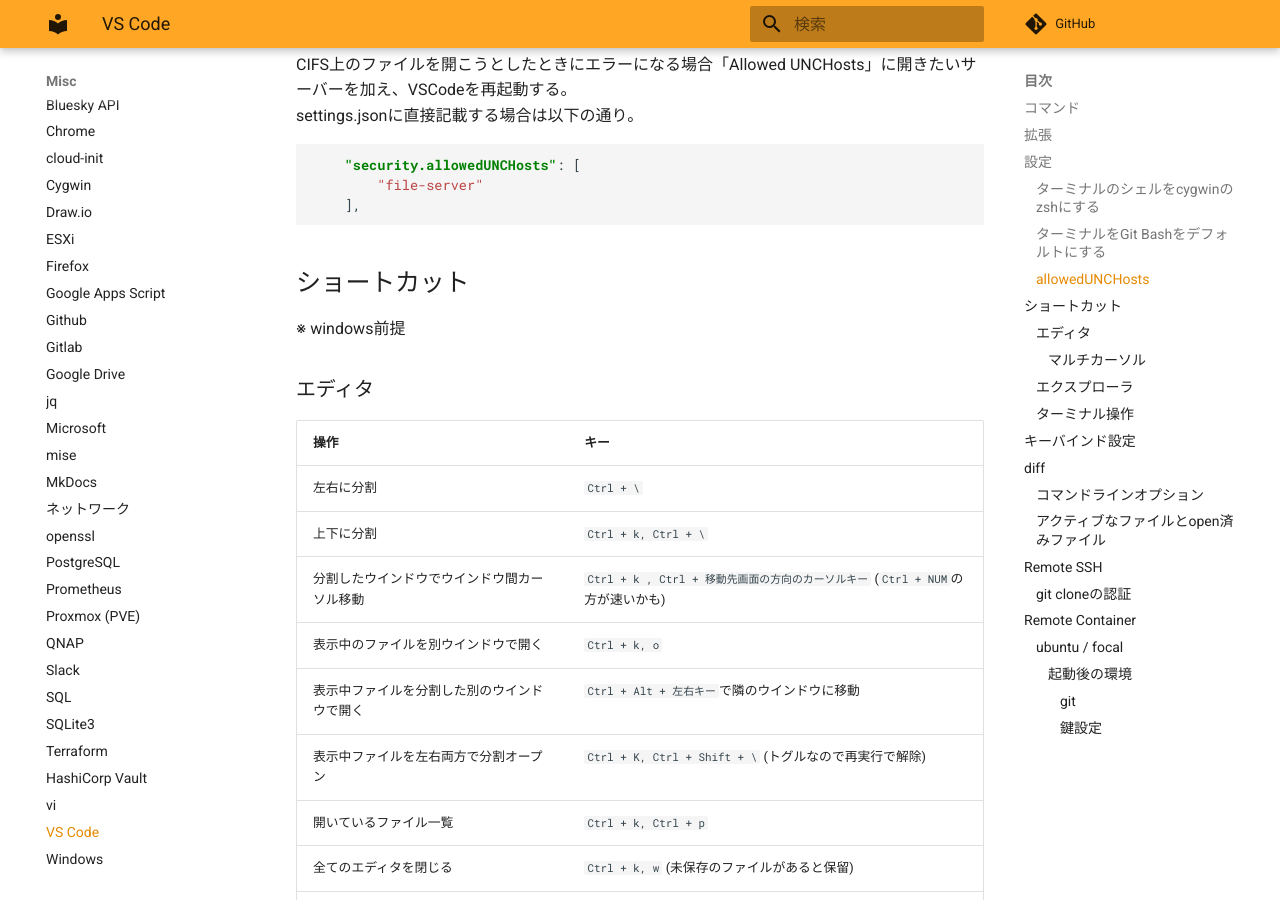
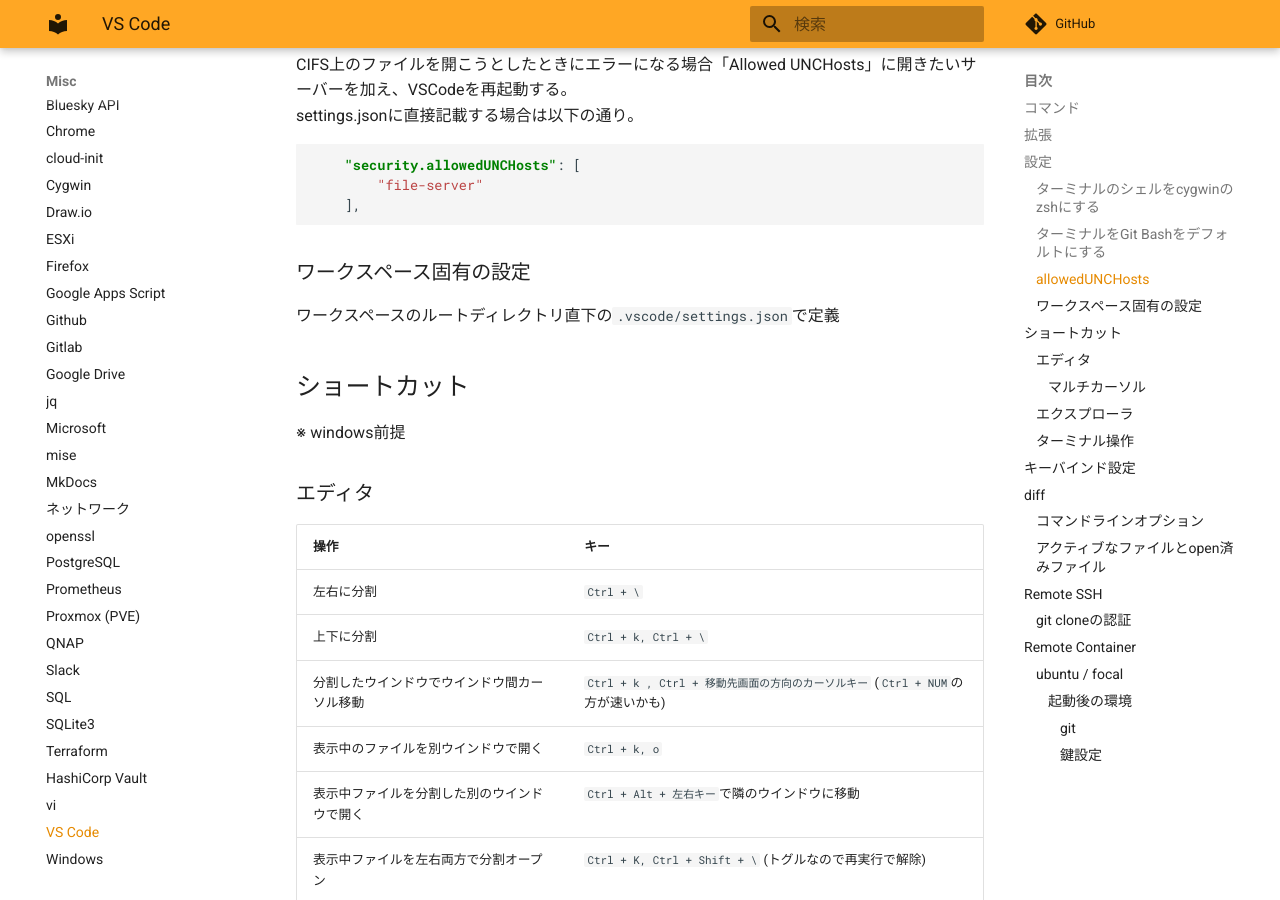
Before and after one commit to zaki-lknr/docs, an MkDocs documentation site: the page built from docs/Misc/vscode.md, in a window 1280 px wide and 900 px high, scrolled down 2646 px. Built offline with MkDocs 1.6.1 and Material for MkDocs 9.7.7, drawn with Linux system fonts in a browser that asks for light colours; comment, search, counter and statistics services are not loaded.

Commit message:
add: misc/vscode: ワークスペース固有設定のファイル

````diff
--- a/docs/Misc/vscode.md
+++ b/docs/Misc/vscode.md
@@ -100,6 +100,10 @@ settings.jsonに直接記載する場合は以下の通り。
         "file-server"
     ],
 ```
+
+### ワークスペース固有の設定
+
+ワークスペースのルートディレクトリ直下の`.vscode/settings.json`で定義
 
 ## ショートカット
 
````
